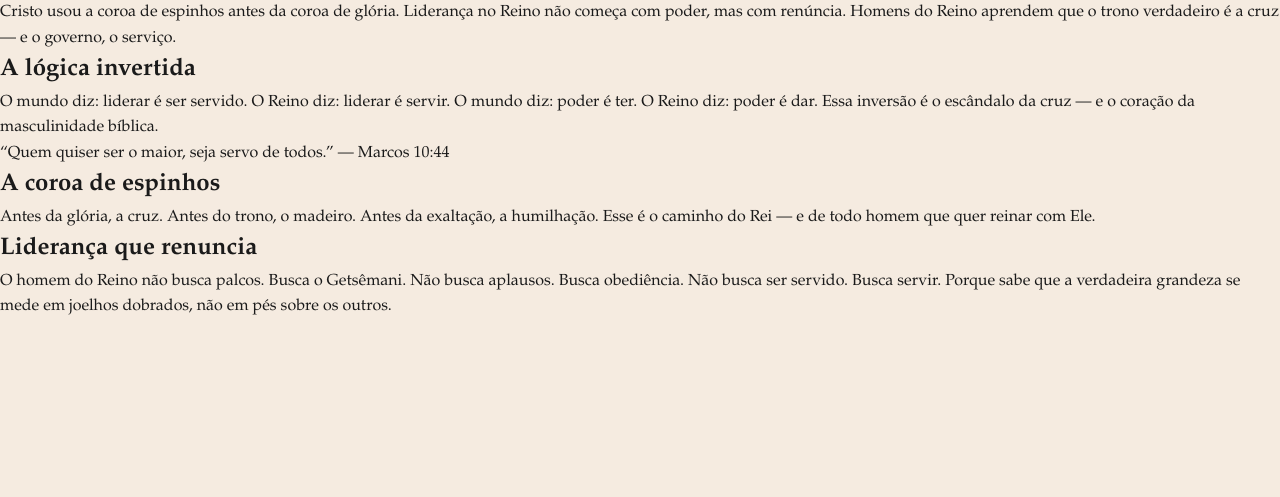
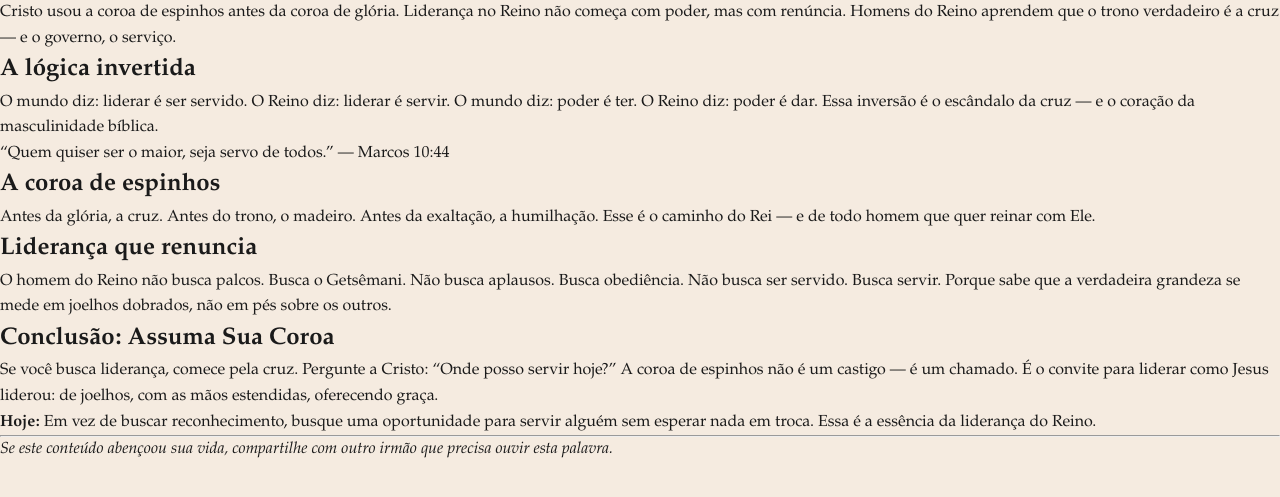
Before and after one commit to HomensdoReino/homensdoreino-blog, a Jekyll site: the page built from content/posts/o-peso-da-coroa.md, in a window 1280 px wide. Shown: the top 497 px of the page. Built offline with Jekyll 4.4.1, drawn with Linux system fonts in a browser that asks for light colours.

Commit message:
Update o-peso-da-coroa.md

```diff
--- a/content/posts/o-peso-da-coroa.md
+++ b/content/posts/o-peso-da-coroa.md
@@ -1,14 +1,14 @@
 ---
-pilar: identidade-em-cristo
-title: "O peso da coroa"
-id: "o-peso-da-coroa"
+id: o-peso-da-coroa
+title: "O Peso da Coroa: A Liderança que Começa na Cruz"
 date: "06 de agosto de 2026"
-img: "https://images.unsplash.com/photo-1548013146-72479768bada?w=800&q=80"
+excerpt: "Cristo usou a coroa de espinhos antes da coroa de glória. Liderança no Reino começa com renúncia e serviço, não com poder e exaltação."
+img: "/assets/images/o-peso-da-coroa.jpg"
 tags:
-  - identidade-em-cristo
-  - lideranca
-  - cruz
-excerpt: "Cristo usou a coroa de espinhos antes da coroa de glória. Liderança no Reino começa com renúncia."
+  - "Identidade em Cristo"
+  - "Liderança"
+  - "Cruz"
+pilar: "identidade-em-cristo"
 verse:
   text: "Quem quiser ser o maior, seja servo de todos."
   ref: "Marcos 10:44"
@@ -29,3 +29,12 @@ Antes da glória, a cruz. Antes do trono, o madeiro. Antes da exaltação, a hum
 ## Liderança que renuncia
 
 O homem do Reino não busca palcos. Busca o Getsêmani. Não busca aplausos. Busca obediência. Não busca ser servido. Busca servir. Porque sabe que a verdadeira grandeza se mede em joelhos dobrados, não em pés sobre os outros.
+
+## Conclusão: Assuma Sua Coroa
+
+Se você busca liderança, comece pela cruz. Pergunte a Cristo: "Onde posso servir hoje?" A coroa de espinhos não é um castigo — é um chamado. É o convite para liderar como Jesus liderou: de joelhos, com as mãos estendidas, oferecendo graça.
+
+**Hoje:** Em vez de buscar reconhecimento, busque uma oportunidade para servir alguém sem esperar nada em troca. Essa é a essência da liderança do Reino.
+
+---
+*Se este conteúdo abençoou sua vida, compartilhe com outro irmão que precisa ouvir esta palavra.*
```
